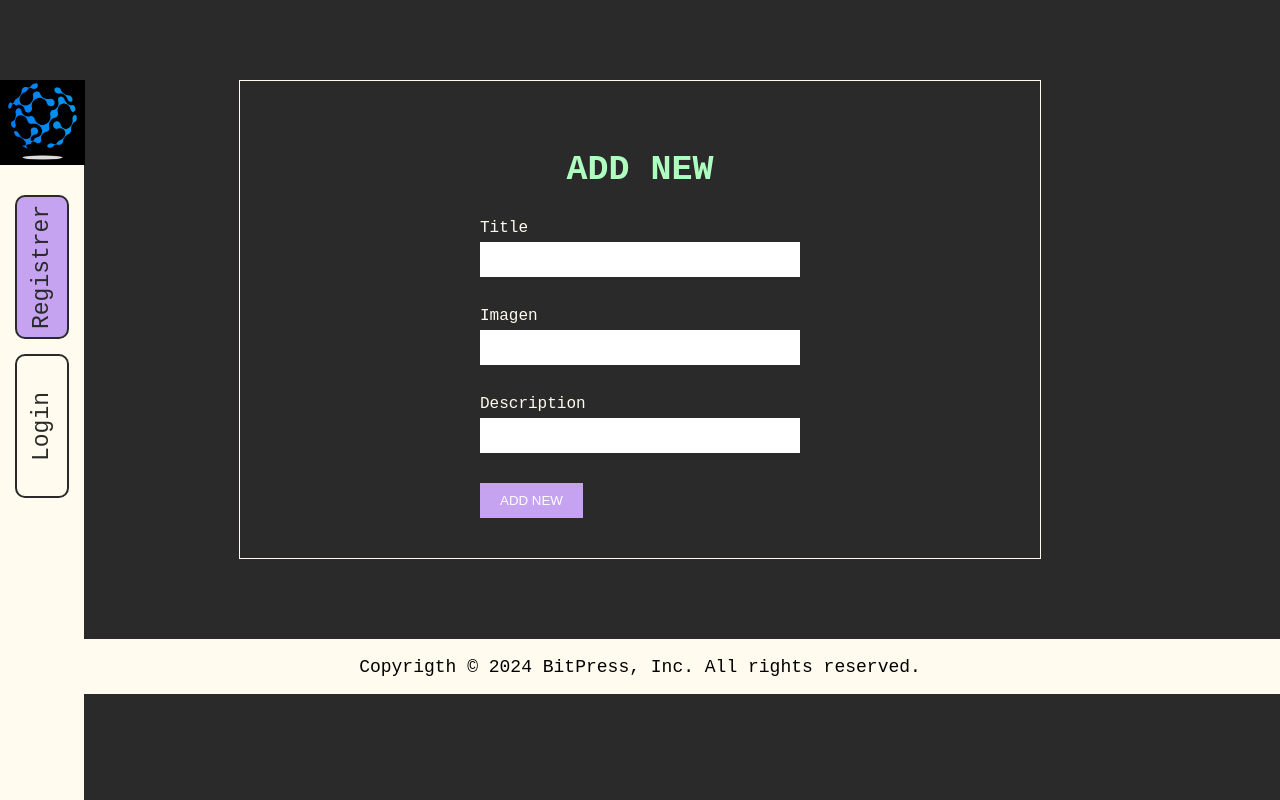
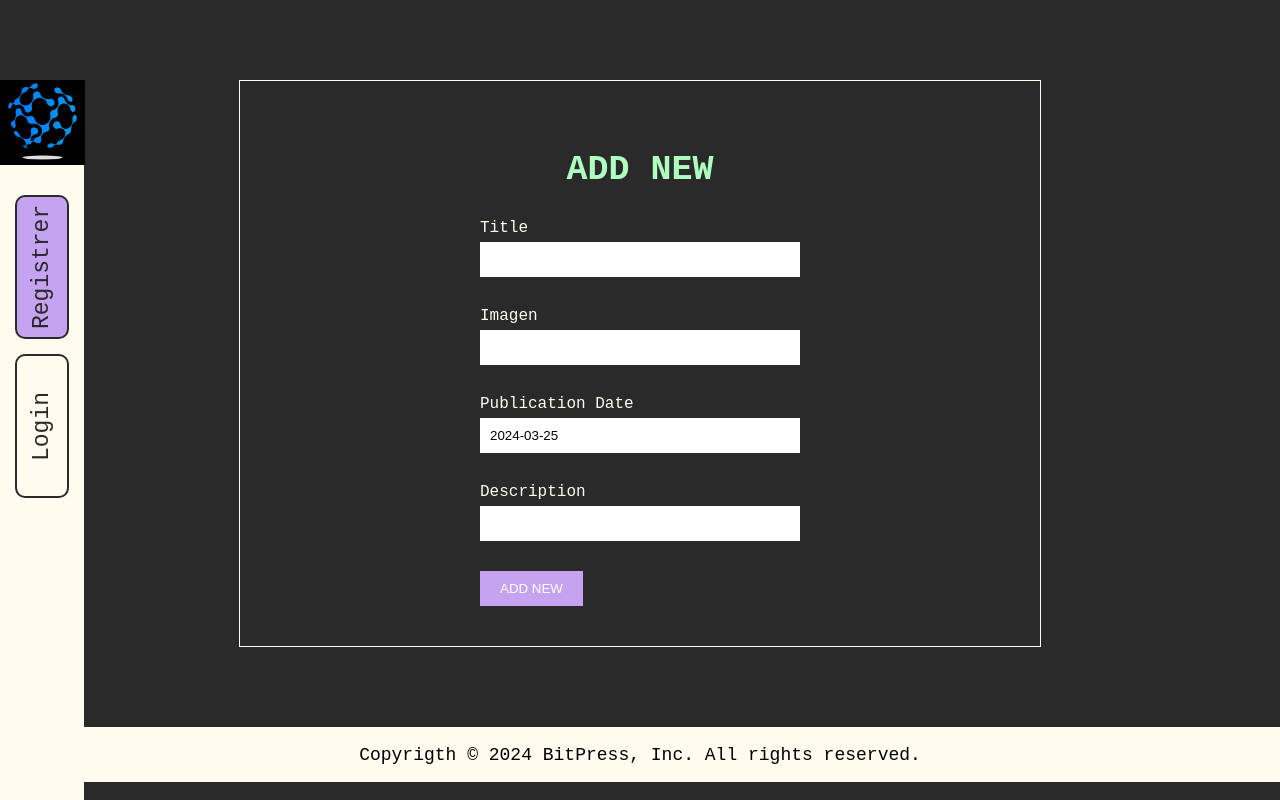
Before and after one commit to rebecavm28/BitPress, a React (Vite) app in the folder client/: page /add in a window 1280 px wide. Built offline with nearby package versions, Linux system fonts and the light colour scheme.

Commit message:
try addForm with login

```diff
--- a/client/src/pages/AddForm/AddForm.jsx
+++ b/client/src/pages/AddForm/AddForm.jsx
@@ -3,14 +3,28 @@ import './AddForm.css'
 import { useForm } from "react-hook-form";
 import { postNew } from '../../services/newServices';
 import { useNavigate } from "react-router-dom";
+import { useState } from 'react';
+import { login } from "../../services/authService";
 
 const AddForm = () => {
     const { register, formState: { errors }, handleSubmit, reset } = useForm();
     const navigate = useNavigate()
+    const [isLoggedIn, setIsLoggedIn] = useState(false);
+    const currentDate = new Date().toISOString().split('T')[0];
     const onSubmit = async (data) => {
-        await postNew(data)
+        try {
+            // Verifica si el usuario está autenticado
+            const isAuthenticated = await login(variableForm);
+            if (!isAuthenticated) {
+              return;
+            }
+        data.publicationDate = currentDate;
+        await postNew(data);
         navigate("/") //Cambiar luego la navegación a la página de detail
-    };
+    } catch (error){
+        console.error('Error al intentar iniciar sesión:', error);
+    }
+  };
 
     return (
         <div className='formAdd'>
@@ -35,6 +49,10 @@ const AddForm = () => {
                     {errors.image?.type === 'required' && <p className="error-message">Please, add the image of the new</p>}
                 </div>
                 <div className='formFields'>
+                    <label htmlFor='publicationDate' className='publicationDate'>Publication Date</label>
+                    <input type='text' id='publicationDate' name='publicationDate'value={currentDate} readOnly/>
+                </div>
+                <div className='formFields'>
                     <label htmlFor="description"className='addDescription'>Description</label>
                     <input type="text" id="description" name="description"{...register('description', {
                         pattern: /^[a-zA-Z0-9áéíóúÁÉÍÓÚüÜñÑ\s\.,:;!¿¡?]+$/,
```
